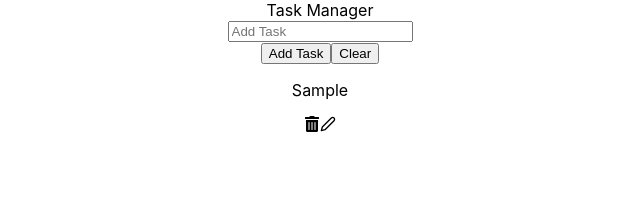
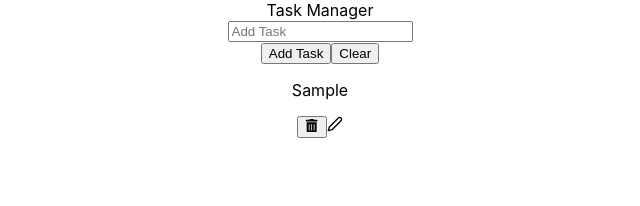
Before and after one commit to maryammoshtoofar/CW19-Thursday, a React (Create React App) app: page / in a window 1280 px wide. Both pictures are taken after typing "Sample" into the empty fields and a click on the button "Add Task". Shown: the top 206 px of the page, without its empty margins (320-960 px from the left). Built offline with nearby package versions, Linux system fonts and the light colour scheme.

Commit message:
delete todo functionality

```diff
--- a/src/Components/Todo/index.js
+++ b/src/Components/Todo/index.js
@@ -1,10 +1,16 @@
 import { FiEdit2 } from "react-icons/fi";
 import { FaTrashAlt } from "react-icons/fa";
+import { useTodos } from "../../Context";
+
 const Todo = ({ todo }) => {
+  const { deleteTodo } = useTodos();
   return (
     <div>
       <p>{todo.task}</p>
-      <FaTrashAlt />
+      <button onClick={() => deleteTodo(todo.id)}>
+        <FaTrashAlt />
+      </button>
+
       <FiEdit2 />
     </div>
   );
--- a/src/Context.js
+++ b/src/Context.js
@@ -19,11 +19,15 @@ const TodoProvider = ({ children }) => {
     }));
   };
 
-
-
+  const deleteTodo = (id) => {
+    setState((prev) => ({
+      ...prev,
+      todos: prev.todos.filter((todo) => todo.id !== id),
+    }));
+  };
 
   return (
-    <TodoContext.Provider value={{ ...state, addTodo }}>
+    <TodoContext.Provider value={{ ...state, addTodo, deleteTodo }}>
       {children}
     </TodoContext.Provider>
   );
```
